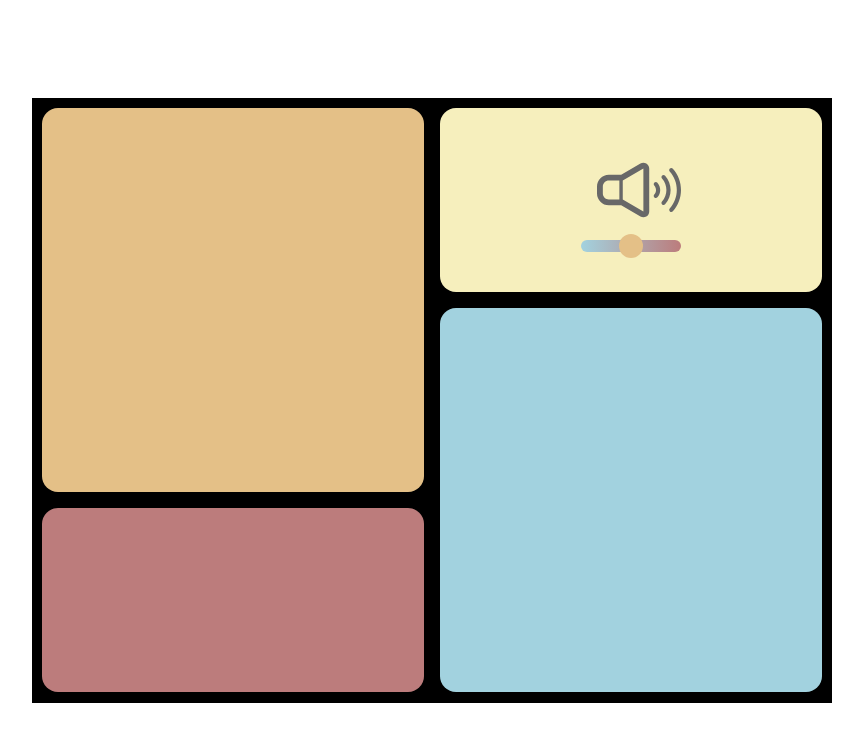
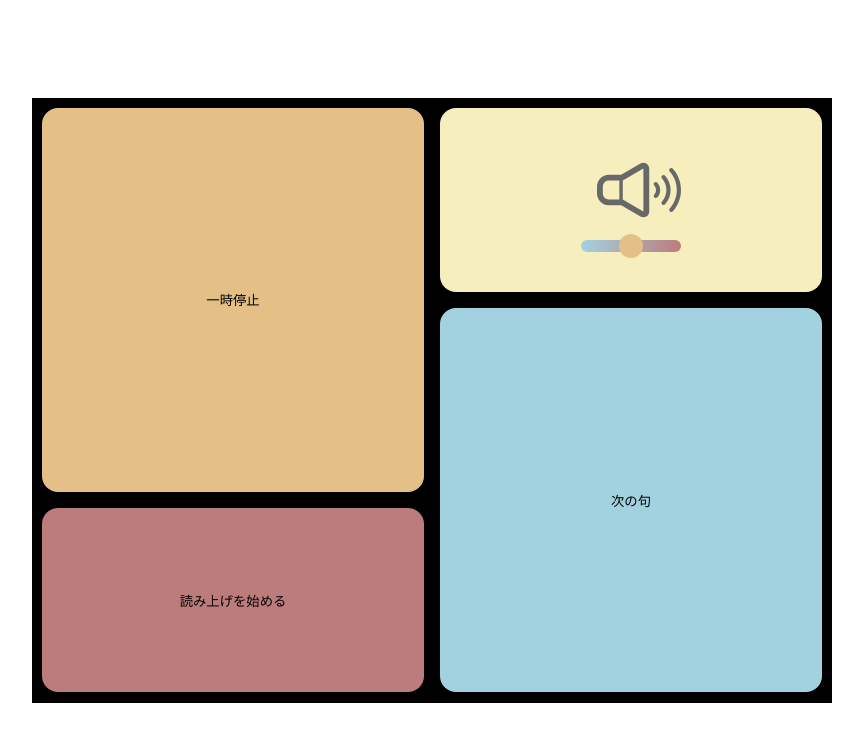
Before and after one commit to takuma0403/hyakunin-issyu-app, a Vue app in the folder frontend/: page / in a window 1280 px wide. Shown: the top 742 px of the page, without its empty margins (0-863 px from the left). Built offline with nearby package versions, Linux system fonts and the light colour scheme; the HTML template or start-up script is replaced by a standard one.

Commit message:
ファイル移動

```diff
--- a/frontend/src/components/GridButton.vue
+++ b/frontend/src/components/GridButton/GridButton.vue
@@ -1,7 +1,7 @@
 <template>
   <div class="grid-wrapper">
     <div class="grid-container">
-      <button class="grid-item button1" @click="handleClick('button1')"></button>
+      <button class="grid-item button1" @click="handleClick('button1')">一時停止</button>
       <button class="grid-item button2" @click="toggleIcon">
         <div class="icon-container">
           <img
@@ -30,8 +30,8 @@
         </div>
       </button>
 
-      <button class="grid-item button3" @click="handleClick('button3')"></button>
-      <button class="grid-item button4" @click="handleClick('button4')"></button>
+      <button class="grid-item button3" @click="handleClick('button3')">読み上げを始める</button>
+      <button class="grid-item button4" @click="handleClick('button4')">次の句</button>
     </div>
   </div>
 </template>
@@ -40,7 +40,7 @@
 import { ref, onMounted } from 'vue'
 import speakerOnIcon from '@/assets/speaker.svg'
 import speakerOffIcon from '@/assets/speaker_off.svg'
-import { playAudioWithSlider, setVolume } from '@/utl.ts'
+import { playAudioWithSlider, setVolume } from '@/components/GridButton'
 
 export default {
   setup() {
--- a/frontend/src/pages/HomePage.vue
+++ b/frontend/src/pages/HomePage.vue
@@ -3,7 +3,7 @@
   </template>
 
   <script lang="ts">
-  import GridButtons from '../components/GridButton.vue';
+  import GridButtons from '../components/GridButton/GridButton.vue';
 
   export default {
     components: {
```
Also changed, not shown: frontend/src/components/GridButton/index.ts (renamed from frontend/src/utl.ts).
